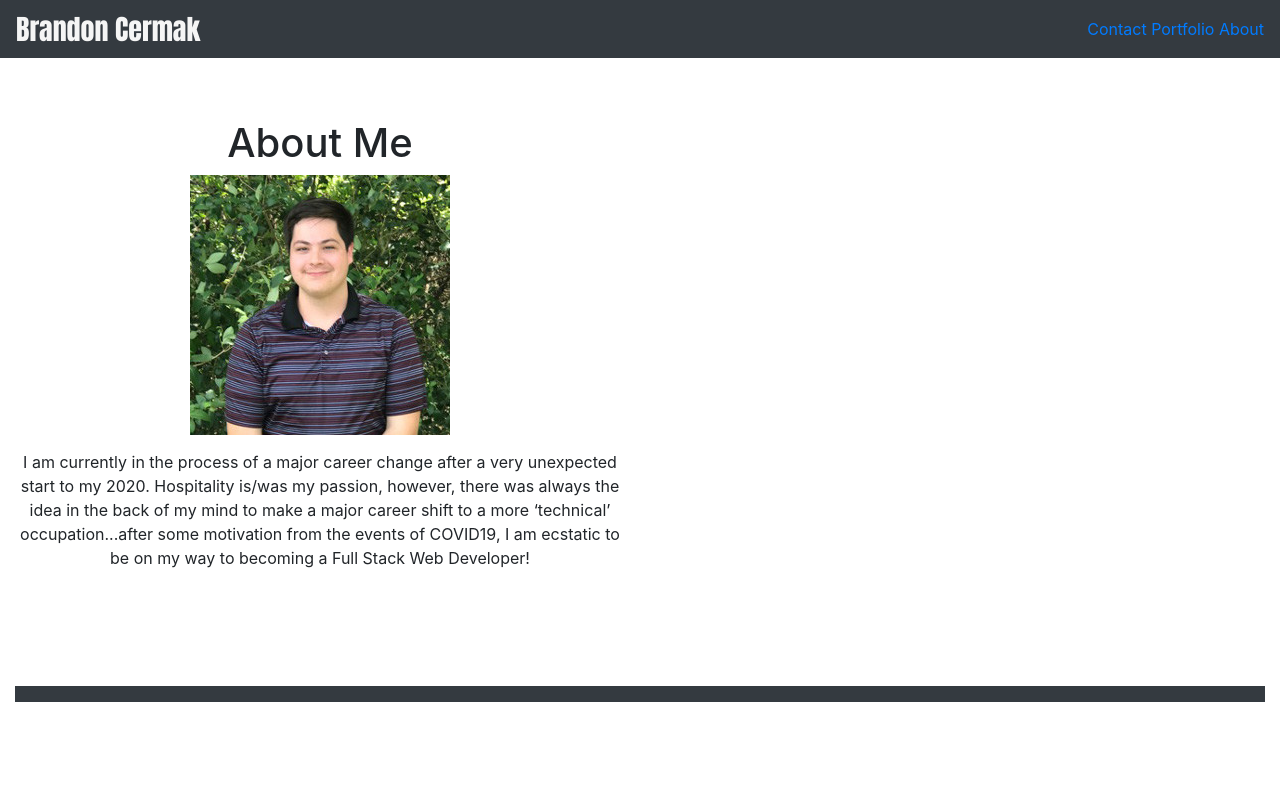
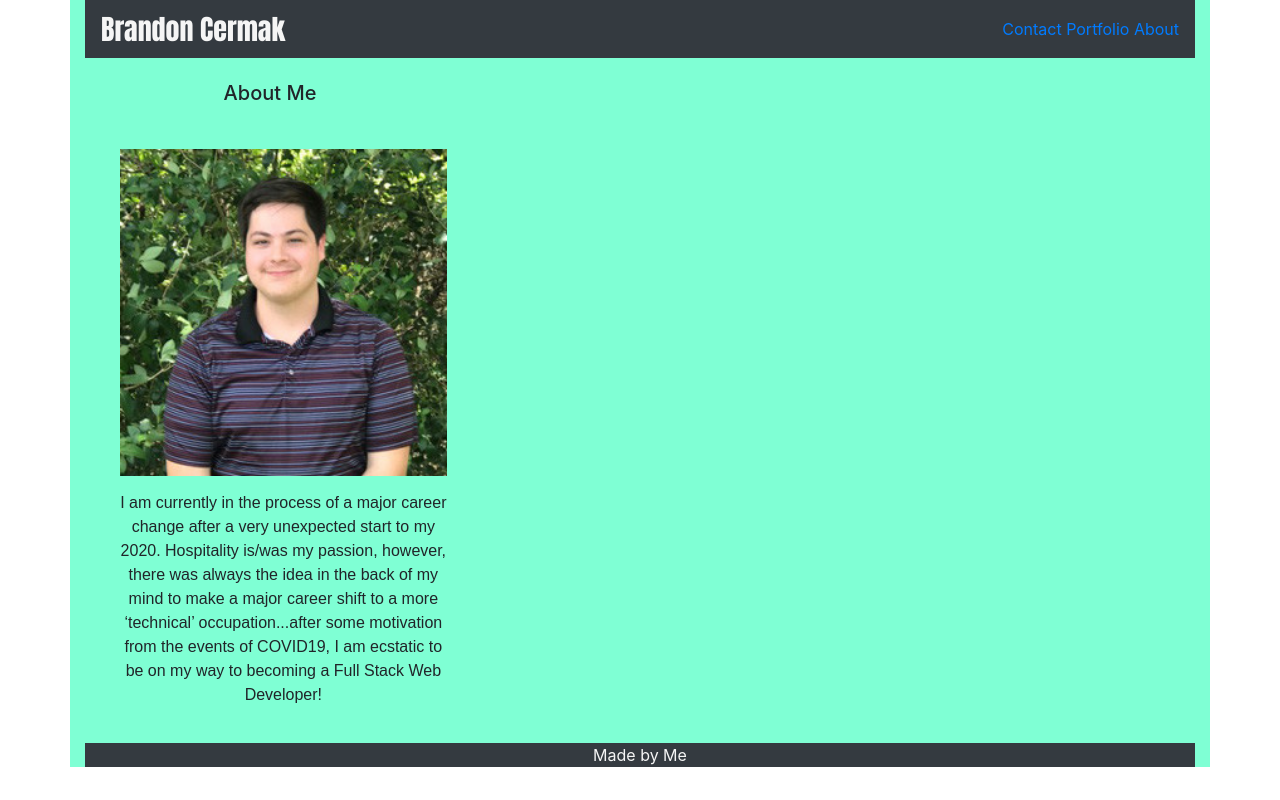
Before and after one commit to bcermak/Homework2, a plain HTML site: page index.html in a window 1280 px wide. Drawn offline with nearby package versions, Linux system fonts and the light colour scheme.

Commit message:
redoing grids after tutoring session

```diff
--- a/index.html
+++ b/index.html
@@ -1,18 +1,16 @@
 <!DOCTYPE html>
-
 <html lang="en">
-
 <head>
-
     <meta charset="UTF-8">
     <meta name="viewport" content="width=device-width, initial-scale=1.0">
-    <title>Cermak</title>
+    <title>CermakPro</title>
     <link rel="stylesheet" href="https://maxcdn.bootstrapcdn.com/bootstrap/4.0.0/css/bootstrap.min.css">
     <link rel="stylesheet" href="style.css">
 
 </head>
 
-<body>
+<div class="container">
+
     <nav class="navbar navbar-dark bg-dark">
 
         <div class="name"> Brandon Cermak </div>
@@ -23,44 +21,43 @@
         </ul>
     </nav>
 
-
-    <div class="aboutme">
-        <div class="col-md-6">
-            <h1>About Me <BR CLEAR=”left” />
-        </div>
+    <div class="aboutme1">
+        <div class="col-md-4 aboutme1"> About Me </div>
+        <div class="col-md-8"></div>
 
     </div>
 
-    <div class="img1">
-        <div class="col-md-6">
-            <img src= "Assets/Images/linkedin1.png" alt="discpic1">
+    <div class="card-body">
+        <img class="img1 col-md-4" src="Assets/Images/linkedin1.png" alt="LinkedIn">
+        <p class="paragraph col-md-4">I am currently in the process of a major career change after a very unexpected start to my 2020. Hospitality is/was my passion, however, there was always the idea in the back of my mind to make a major career shift to a more ‘technical’ occupation...after some motivation from the events of COVID19, I am ecstatic to be on my way to becoming a Full Stack Web Developer!</p>
+        </div>
+
+        <div class="myFooter">
+            Made by Me
+                </div>
+    </div>
 
 
 
     </div>
 
 
-    </div>
 
-    <div class="paragraph">
-        <div class="col-md-6">
-            <p> I am currently in the process of a major career change after a very unexpected start to my 2020. Hospitality is/was my passion, however, there was always the idea in the back of my mind to make a major career shift to a more ‘technical’ occupation...after some motivation from the events of COVID19, I am ecstatic to be on my way to becoming a Full Stack Web Developer!</p>
-        </div>
 
-    </div>
+    <!-- <div class="row">
+        <div class="col-md-6 img1">
+            <img src= "Assets/Images/linkedin1.png" alt="discpic1"></div>
 
-   <div class="footer1">
-    <div class="col-md-12">
-        <nav class="navbar navbar-dark bg-dark">
+    </div> -->
 
-          </nav>
 
-    </div>
+
+
 
 </div>
 
 
+<body>
+
 </body>
-
-
 </html>
--- a/style.css
+++ b/style.css
@@ -1,9 +1,20 @@
 .form1{
         width: 350px;
-        border: 15px solid rgb(0, 113, 128);
+        border: 15px solid;
+        color: #343a40!important;
         padding: 50px;
         margin: 20px;
 
+}
+
+button {
+background-color: #343a40!important;
+
+}
+
+.form-group {
+    color: #343a40!important;
+    font-weight: 700;
 }
 .btn-primary {
     margin-left: 40px;
@@ -29,24 +40,26 @@ ul {
 
   h1 {
       padding-top: 10%;
-
-
   }
 
   p {
       text-align: center;
 
   }
-.portfolio { text-align: center;
-    margin-bottom: 20px;
+.portfolio {
+    padding-top: 50px;
+    padding-bottom: 50px;
     font-weight: 600;
     font-family: Verdana, Geneva, Tahoma, sans-serif;
 }
-.aboutme {text-align: center;
-
+.portfolio2 {
+    padding-bottom: 150px;
 }
-.img1 {
-text-align: center;
+.aboutme1 {
+    font-weight: 500;
+    font-size: 20px;
+    padding-bottom: 10px;
+    padding-top: 10px;
 }
 .projectA {
     text-align: center;
@@ -57,9 +70,25 @@ text-align: center;
 .projectC {
     text-align: center;
 }
-.footer1 {
-    padding-top: 100px;
-}
+
 .paragraph {
     padding-top: 15px;
+    font-family: Arial, Helvetica, sans-serif;
 }
+
+.container {
+    text-align: center;
+    background-color: aquamarine;
+
+}
+
+
+.myFooter {
+    background-color: #343a40!important;
+    color: whitesmoke;
+    text-align: center;
+}
+
+.card-body {
+    text-align: left;
+}
```
Also changed, not shown: contact.html (+14 -7 lines), portfolio.html (+15 -11 lines), contactstyle.css (deleted). Lines whose indentation alone changed are shown as unchanged.
